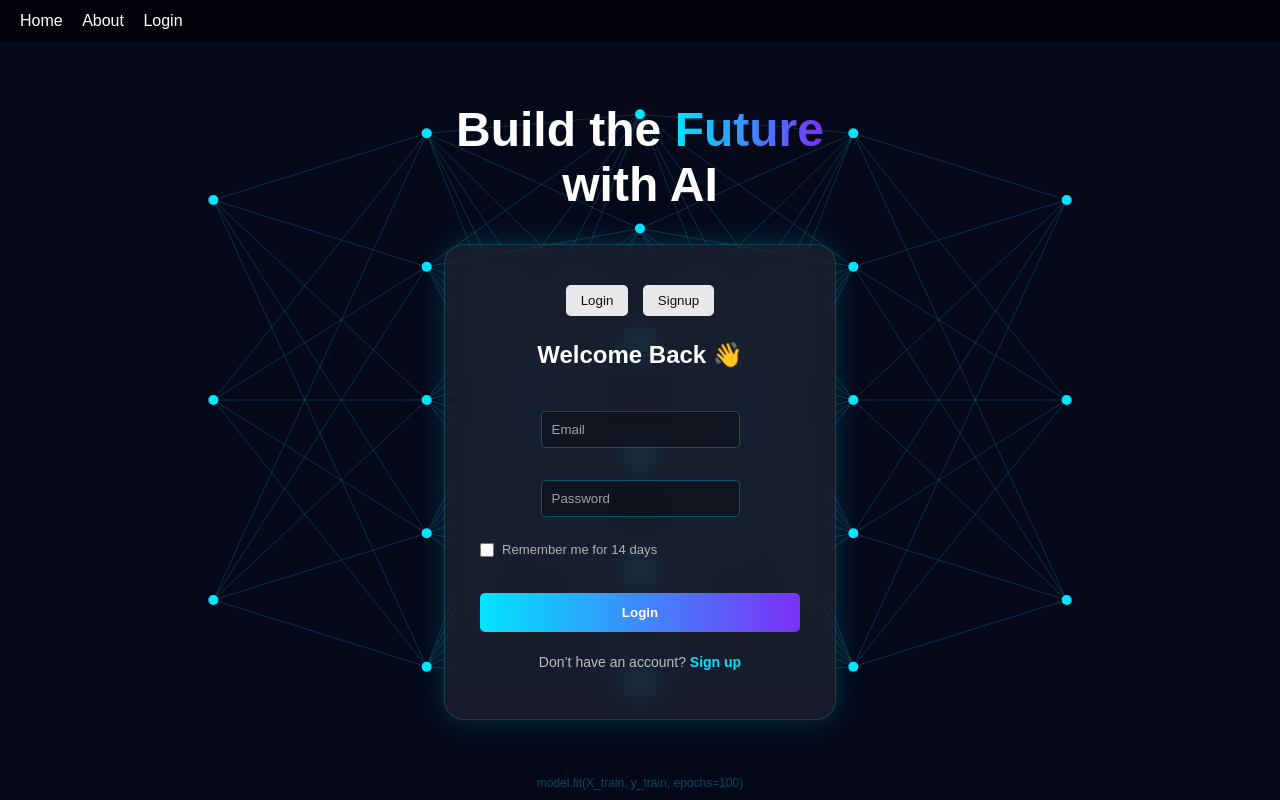
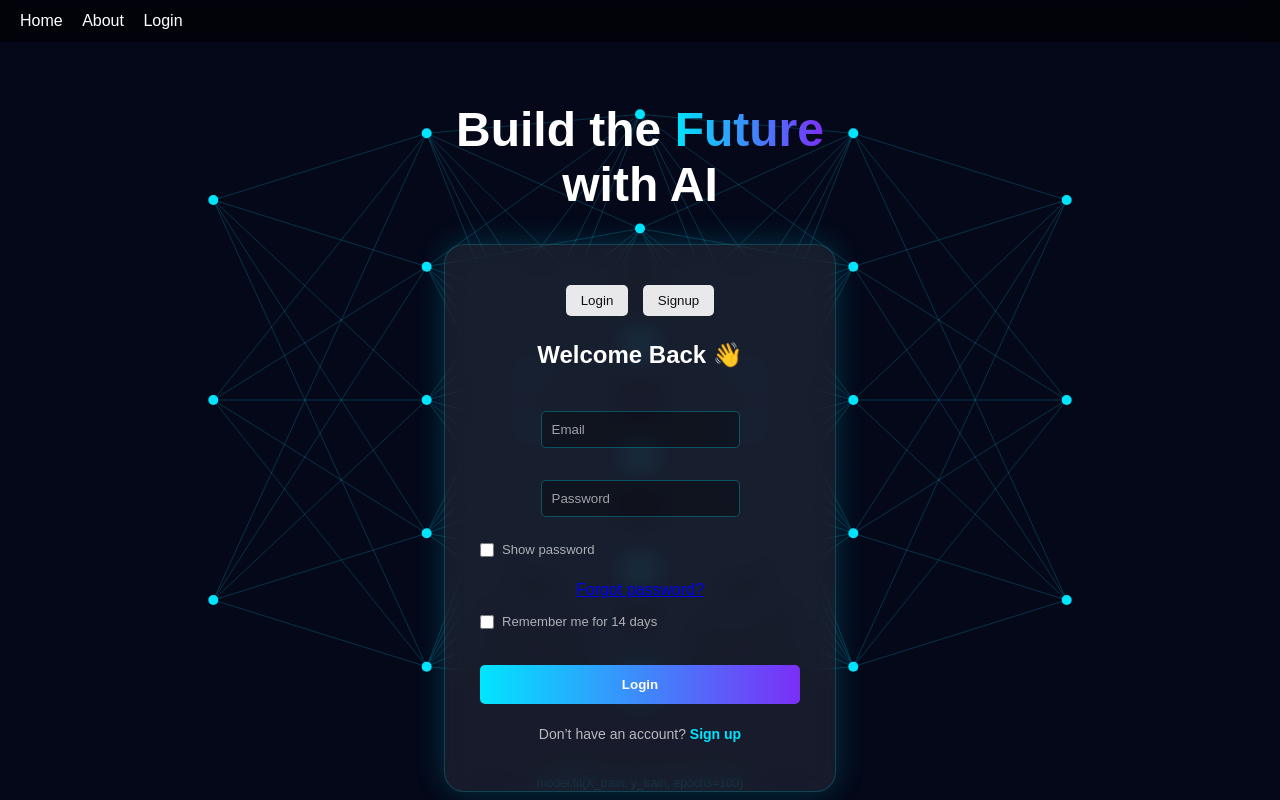
Before and after one commit to aakarshitpathak/ML-Ready-AI, a Flask app: page /login in a window 1280 px wide. Run offline with Flask 3, Linux system fonts and the light colour scheme.

Commit message:
commit87

```diff
--- a/templates/authentication.html
+++ b/templates/authentication.html
@@ -47,6 +47,14 @@
             <input type="password" name="password" placeholder="Password" required>
         </div>
 
+        <div class="auth-options">
+            <label class="remember-me show-pass">
+                <input type="checkbox" onchange="togglePasswords(this)">
+                <span>Show password</span>
+            </label>
+            <a href="{{ url_for('forgot_password') }}" class="forgot-link">Forgot password?</a>
+        </div>
+
         <label class="remember-me">
             <input type="checkbox" name="remember_me">
             <span>Remember me for 14 days</span>
@@ -68,6 +76,10 @@
     <input type="email" name="email" placeholder="Email" required>
     <input type="password" name="password" placeholder="Password" required>
     <input type="password" name="confirm_password" placeholder="Confirm Password" required>
+    <label class="remember-me show-pass">
+        <input type="checkbox" onchange="togglePasswords(this)">
+        <span>Show password</span>
+    </label>
     <button type="submit" class="auth-btn">Signup</button>
 
     <!-- 👇 Back to login -->
@@ -88,4 +100,5 @@
 
 {% block js %}
 <script src="{{ url_for('static', filename='js/auth.js') }}"></script>
+<script src="{{ url_for('static', filename='js/password-toggle.js') }}"></script>
 {% endblock %}
```
